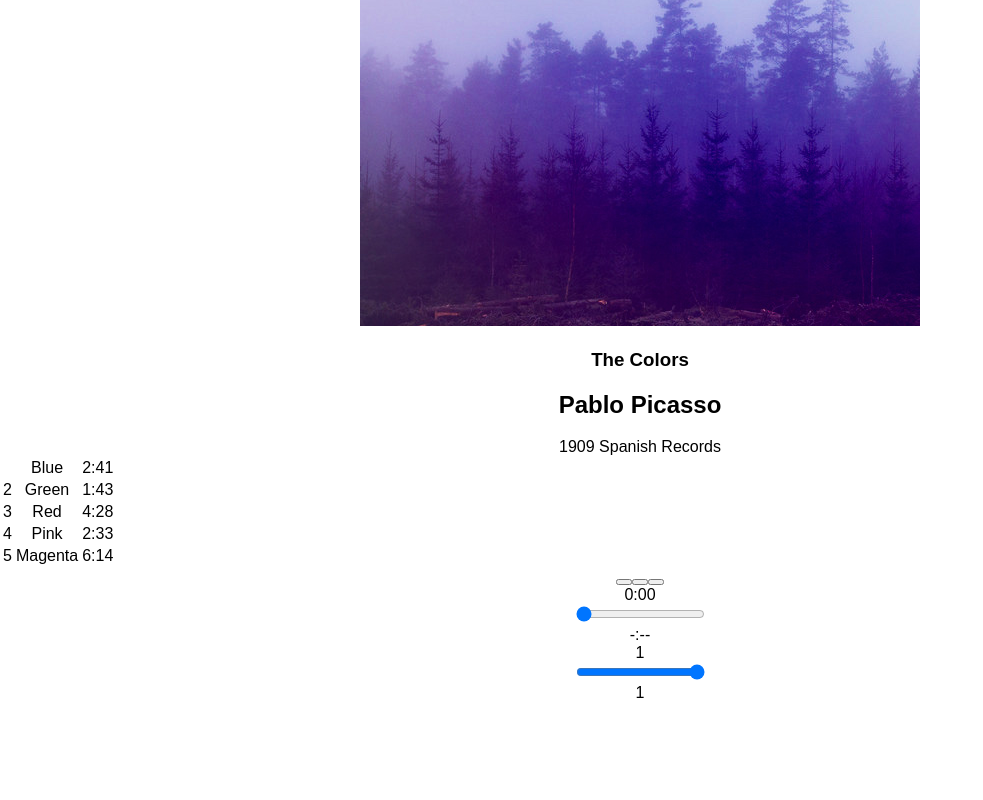
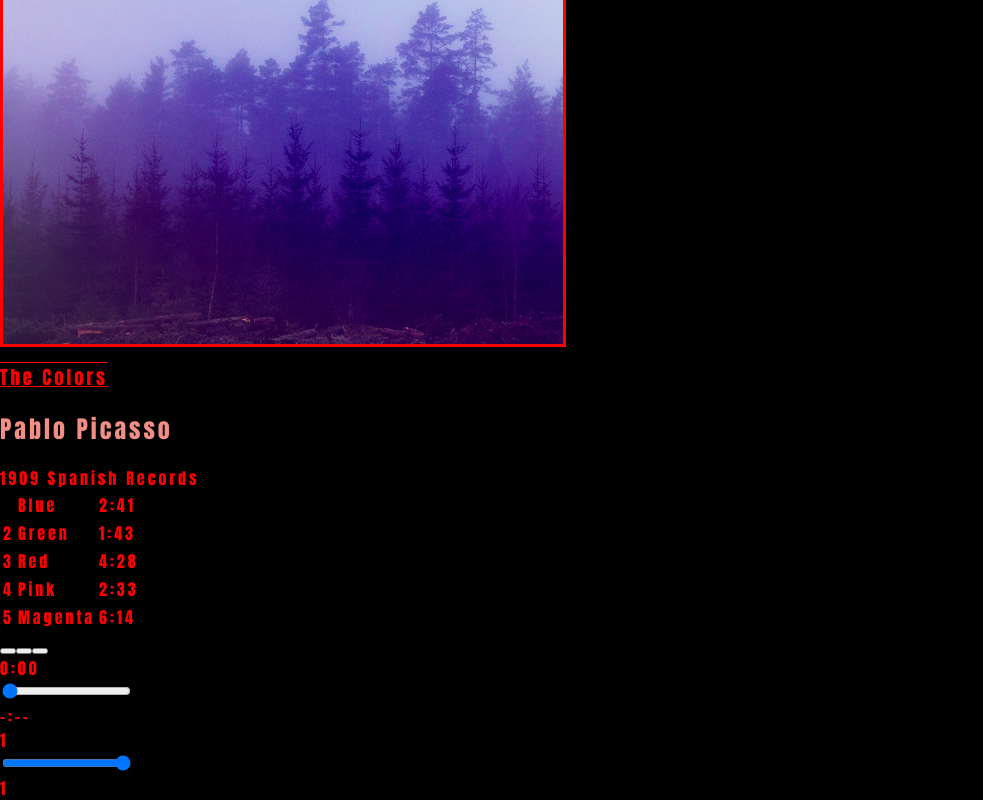
Before and after one commit to ZSMDCode/bloc-jams-react, a React (Create React App) app: page /album/the-colors in a window 1280 px wide. Shown: the part 332-1132 px from the top of the page, without its empty margins (0-983 px from the left). Before the commit the page ends 1034 px from the top, so only its background shows below. Built offline with nearby package versions, Linux system fonts and the light colour scheme; some icons are missing.

Commit message:
Checkpoint 10 Styling: Completed

```diff
--- a/package.json
+++ b/package.json
@@ -3,6 +3,7 @@
   "version": "0.1.0",
   "private": true,
   "dependencies": {
+    "bootstrap": "^4.1.3",
     "react": "^16.4.1",
     "react-dom": "^16.4.1",
     "react-router-dom": "^4.3.1",
@@ -13,5 +14,8 @@
     "build": "react-scripts build",
     "test": "react-scripts test --env=jsdom",
     "eject": "react-scripts eject"
+  },
+  "devDependencies": {
+    "css-loader": "^1.0.0"
   }
 }
--- a/src/App.js
+++ b/src/App.js
@@ -1,6 +1,6 @@
 import React, { Component } from 'react';
 import { Route, Link } from 'react-router-dom'
-import './App.css';
+import './index.css';
 import Landing from './components/Landing';
 import Library from './components/Library';
 import Album from './components/Album';
--- a/src/components/Library.js
+++ b/src/components/Library.js
@@ -12,7 +12,7 @@ class Library extends Component {
       {
         this.state.albums.map( (album, index) =>
         <Link to={`/album/${album.slug}`} key={index}>
-        <img src={album.albumCover} alt={album.title} />
+        <img className='library-image'src={album.albumCover} alt={album.title} />
         <div>{album.title}</div>
         <div>{album.artist}</div>
         <div>{album.songs.length} songs</div>
--- a/src/index.css
+++ b/src/index.css
@@ -1,5 +1,43 @@
 body {
   margin: 0;
   padding: 0;
-  font-family: sans-serif;
+  font-family: Impact;
+  background-color: black;
+  color: red;
+  letter-spacing: 3px;
 }
+a:visited{
+  color:red
+}
+h1 {
+  text-decoration: underline overline;
+}
+.hero-title {
+  text-decoration: none;
+}
+h2 {
+  color: #f28f85;
+  font-weight: bold;
+}
+
+#album-cover-art{
+  display: block;
+  margin-left: 3px;
+  margin-right: auto;
+  outline:solid;
+}
+.library-image {
+  display: block;
+  margin-left: 3px;
+  margin-right: auto;
+  outline:solid;
+}
+.player-bar {
+  text-align: left;
+}
+.player-bar button {
+  color: red;
+}
+#volume-control {
+  color: red;
+}
```
Also changed, not shown: 1 other file (tests, documents, lock files or other folders).
